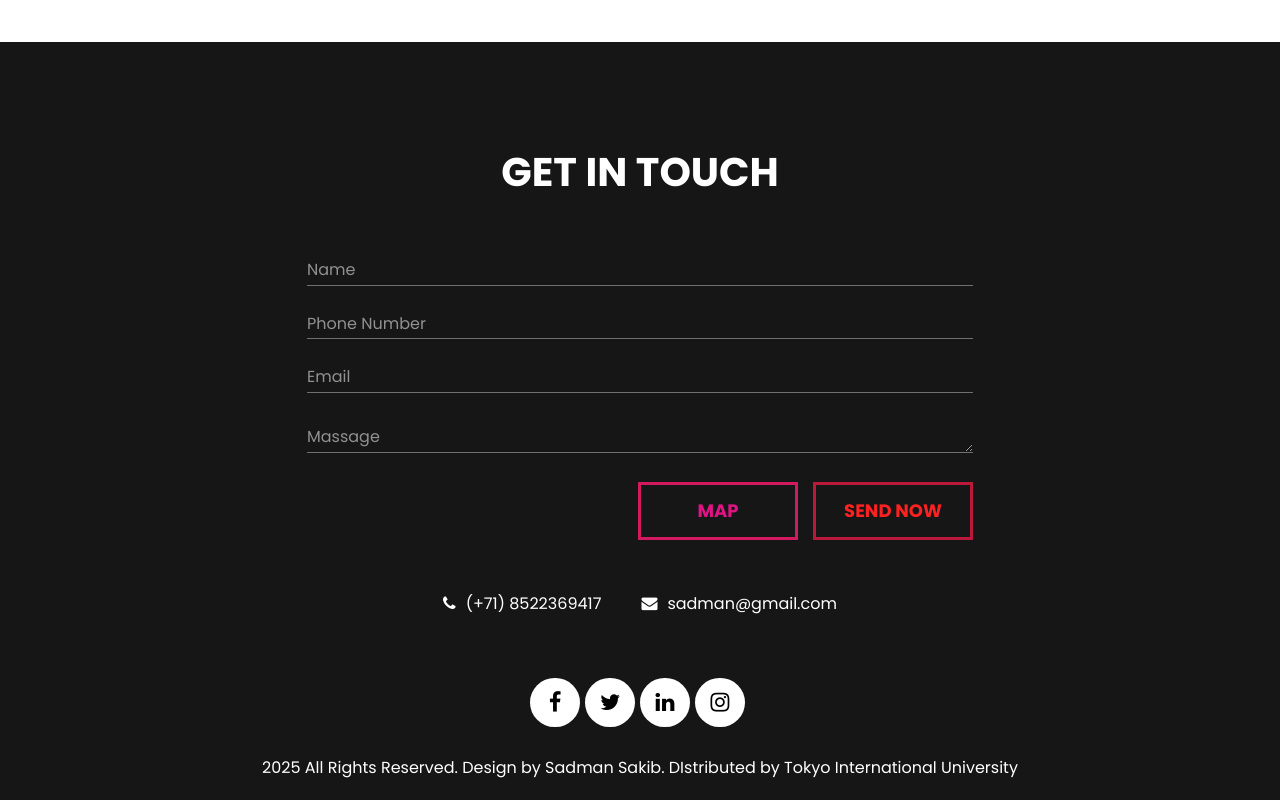
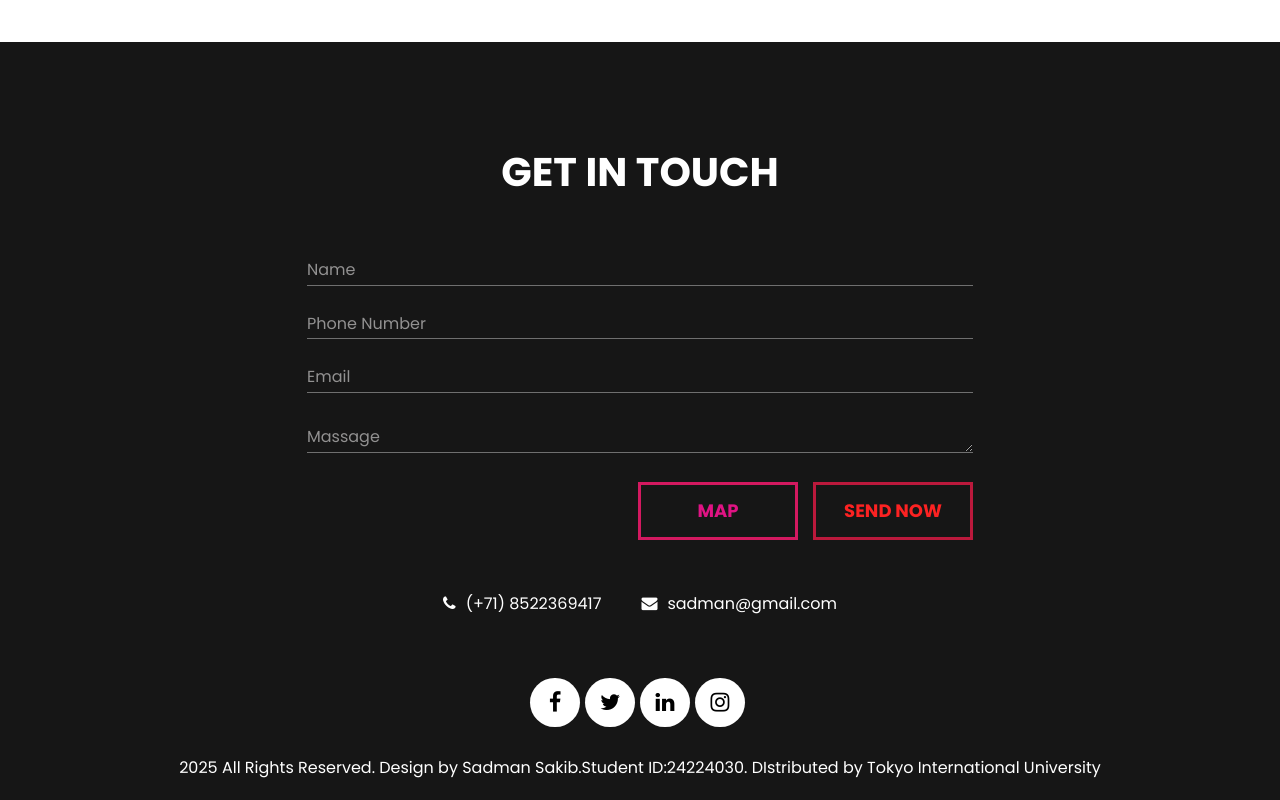
Before and after one commit to sadmansakibevan/Oberlo, a plain HTML site: page index.html in a window 1280 px wide. Shown: the part 4230-5030 px from the top of the page. Drawn offline with nearby package versions, Linux system fonts and the light colour scheme; files whose address does not match are found by name.

Commit message:
Update index.html

```diff
--- a/index.html
+++ b/index.html
@@ -348,7 +348,7 @@
       <!-- copyright section start -->
       <div class="copyright_section">
          <div class="container">
-            <p class="copyright_text">2025 All Rights Reserved. Design by <a href="https://html.design">Sadman Sakib</a>. DIstributed by <a href="" target="_blank">Tokyo International University</a></p>
+            <p class="copyright_text">2025 All Rights Reserved. Design by <a href="https://html.design">Sadman Sakib.Student ID:24224030</a>. DIstributed by <a href="" target="_blank">Tokyo International University</a></p>
          </div>
       </div>
       <!-- copyright section end -->
```
